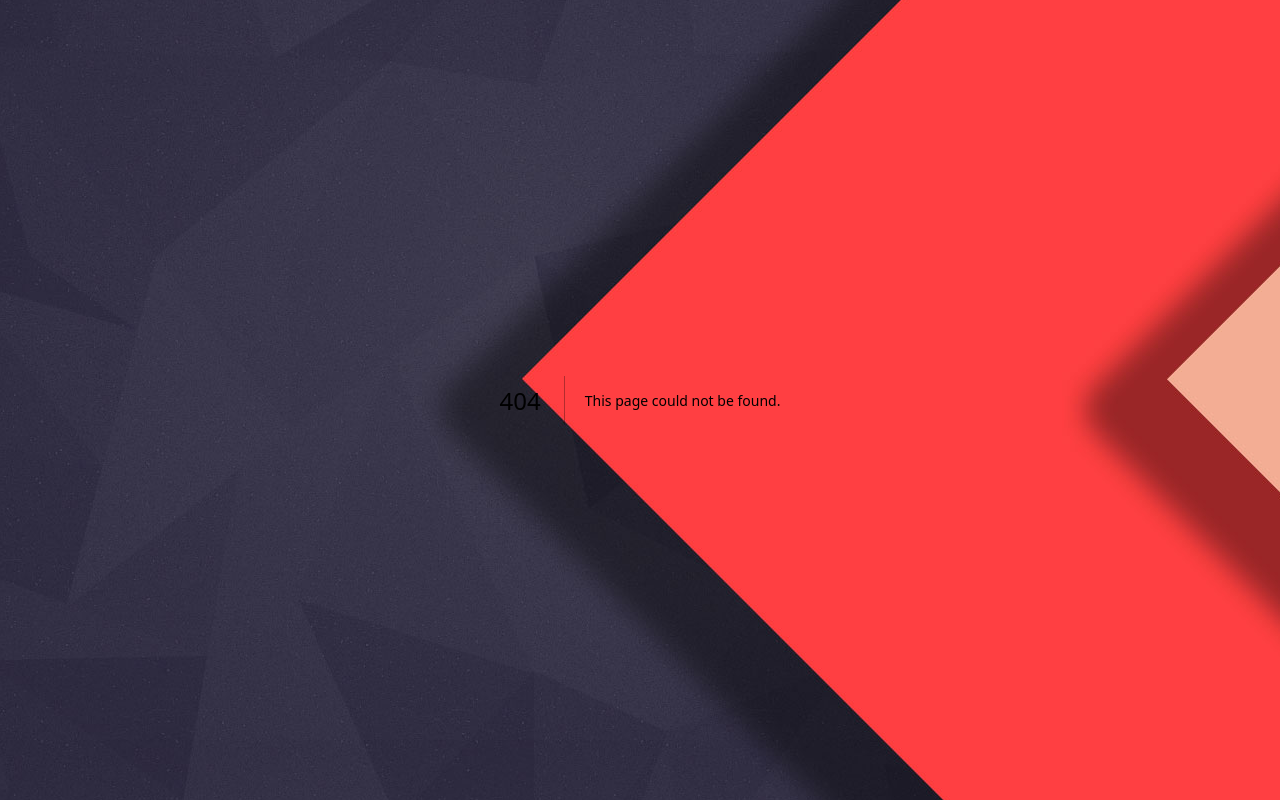
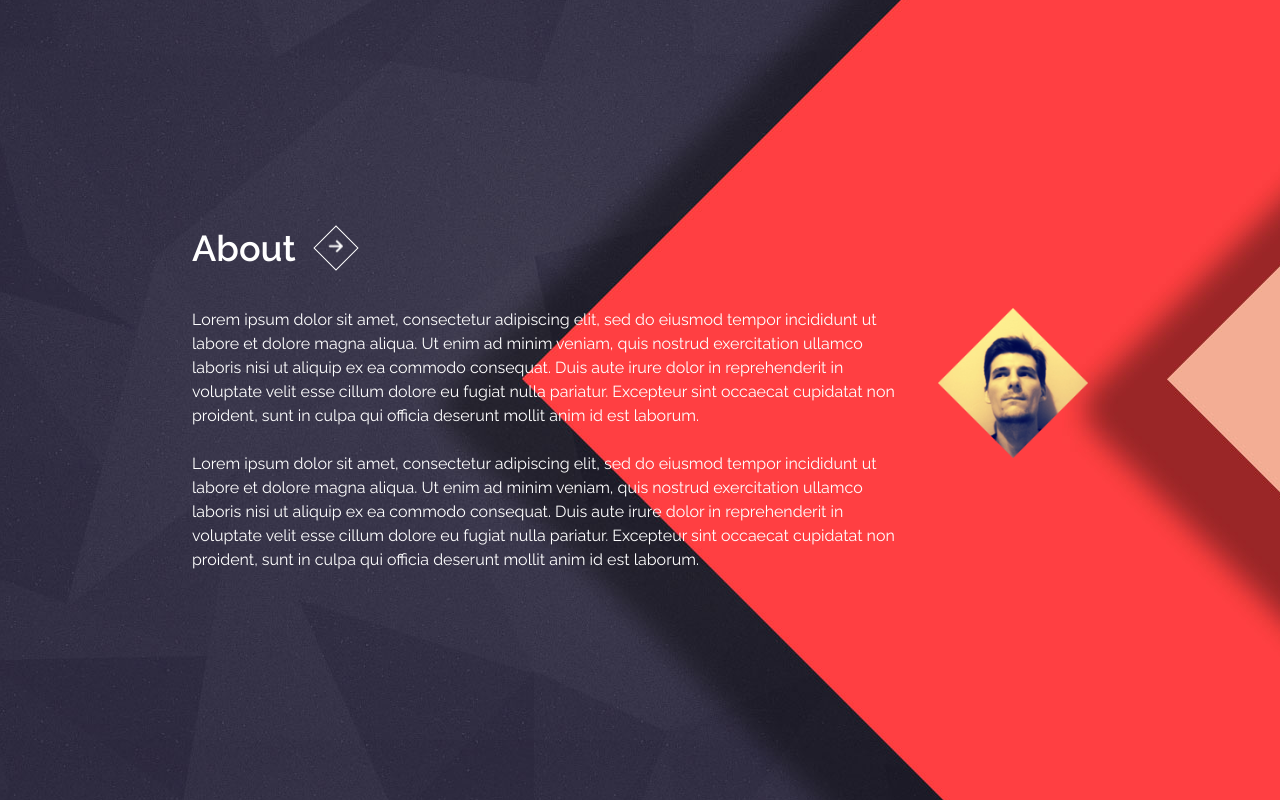
Before and after one commit to pbroniarczyk/Portfolio, a Next.js app: page /about in a window 1280 px wide. Before the commit this address had no page. Built offline with nearby package versions, Linux system fonts and the light colour scheme.

Commit message:
Mocked subpages with navigation

```diff
--- /dev/null
+++ b/src/app/about/page.tsx
@@ -0,0 +1,41 @@
+import Image from "next/image";
+
+import Headline from "@/components/Headline/Headline";
+import SquareLink from "@/components/SquareLink/SquareLink";
+
+import ProfileImg from "@/assets/images/profile-photo.png";
+
+export default function About() {
+  return (
+    <div className="view view--about">
+      <div className="view__navigation flex justify-start gap-6 items-center mb-10 ">
+        <Headline label="about" />
+        <SquareLink direction="RIGHT" label="back" link="/" variant="SMALL" />
+      </div>
+
+      <section className="flex items-start gap-6 max-w-4xl">
+        <div className="bio__content flex flex-col gap-6">
+          <p>
+            Lorem ipsum dolor sit amet, consectetur adipiscing elit, sed do eiusmod tempor
+            incididunt ut labore et dolore magna aliqua. Ut enim ad minim veniam, quis nostrud
+            exercitation ullamco laboris nisi ut aliquip ex ea commodo consequat. Duis aute irure
+            dolor in reprehenderit in voluptate velit esse cillum dolore eu fugiat nulla pariatur.
+            Excepteur sint occaecat cupidatat non proident, sunt in culpa qui officia deserunt
+            mollit anim id est laborum.
+          </p>
+
+          <p>
+            Lorem ipsum dolor sit amet, consectetur adipiscing elit, sed do eiusmod tempor
+            incididunt ut labore et dolore magna aliqua. Ut enim ad minim veniam, quis nostrud
+            exercitation ullamco laboris nisi ut aliquip ex ea commodo consequat. Duis aute irure
+            dolor in reprehenderit in voluptate velit esse cillum dolore eu fugiat nulla pariatur.
+            Excepteur sint occaecat cupidatat non proident, sunt in culpa qui officia deserunt
+            mollit anim id est laborum.
+          </p>
+        </div>
+
+        <Image src={ProfileImg} width={150} height={150} alt="Paweł Broniarczyk" />
+      </section>
+    </div>
+  );
+}
--- /dev/null
+++ b/src/app/contact/page.tsx
@@ -0,0 +1,26 @@
+import Headline from "@/components/Headline/Headline";
+import SquareLink from "@/components/SquareLink/SquareLink";
+
+export default function Contact() {
+  return (
+    <div className="view view--contact">
+      <div className="view__navigation flex justify-start gap-6 items-center mb-10 ">
+        <Headline label="contact" />
+        <SquareLink direction="UP" label="back" link="/" variant="SMALL" />
+      </div>
+
+      <section className="flex items-start gap-6 max-w-4xl">
+        <div className="bio__content flex flex-col gap-6">
+          <p>
+            Lorem ipsum dolor sit amet, consectetur adipiscing elit, sed do eiusmod tempor
+            incididunt ut labore et dolore magna aliqua. Ut enim ad minim veniam, quis nostrud
+            exercitation ullamco laboris nisi ut aliquip ex ea commodo consequat. Duis aute irure
+            dolor in reprehenderit in voluptate velit esse cillum dolore eu fugiat nulla pariatur.
+            Excepteur sint occaecat cupidatat non proident, sunt in culpa qui officia deserunt
+            mollit anim id est laborum.
+          </p>
+        </div>
+      </section>
+    </div>
+  );
+}
--- /dev/null
+++ b/src/app/experience/page.tsx
@@ -0,0 +1,35 @@
+import Headline from "@/components/Headline/Headline";
+import SquareLink from "@/components/SquareLink/SquareLink";
+
+export default function Experience() {
+  return (
+    <div className="view view--experience">
+      <div className="view__navigation flex justify-start gap-6 items-center mb-10 ">
+        <SquareLink direction="LEFT" label="back" link="/" variant="SMALL" />
+        <Headline label="experience" />
+      </div>
+
+      <section className="flex items-start gap-6 max-w-4xl">
+        <div className="bio__content flex flex-col gap-6">
+          <p>
+            Lorem ipsum dolor sit amet, consectetur adipiscing elit, sed do eiusmod tempor
+            incididunt ut labore et dolore magna aliqua. Ut enim ad minim veniam, quis nostrud
+            exercitation ullamco laboris nisi ut aliquip ex ea commodo consequat. Duis aute irure
+            dolor in reprehenderit in voluptate velit esse cillum dolore eu fugiat nulla pariatur.
+            Excepteur sint occaecat cupidatat non proident, sunt in culpa qui officia deserunt
+            mollit anim id est laborum.
+          </p>
+
+          <p>
+            Lorem ipsum dolor sit amet, consectetur adipiscing elit, sed do eiusmod tempor
+            incididunt ut labore et dolore magna aliqua. Ut enim ad minim veniam, quis nostrud
+            exercitation ullamco laboris nisi ut aliquip ex ea commodo consequat. Duis aute irure
+            dolor in reprehenderit in voluptate velit esse cillum dolore eu fugiat nulla pariatur.
+            Excepteur sint occaecat cupidatat non proident, sunt in culpa qui officia deserunt
+            mollit anim id est laborum.
+          </p>
+        </div>
+      </section>
+    </div>
+  );
+}
--- a/src/app/page.tsx
+++ b/src/app/page.tsx
@@ -2,12 +2,10 @@ import Navigation from "@/components/Navigation/Navigation";
 
 export default function Home() {
   return (
-    <main className="flex min-h-screen flex-col items-center justify-center p-24">
-      <div className="view view--home">
-        <h1 className="text-center text-7xl font-bold">Paweł Broniarczyk</h1>
-        <h2 className="text-center text-5xl font-thin">Frontend Developer</h2>
-        <Navigation />
-      </div>
-    </main>
+    <div className="view view--home">
+      <h1 className="text-center text-7xl font-bold">Paweł Broniarczyk</h1>
+      <h2 className="text-center text-5xl font-thin">Frontend Developer</h2>
+      <Navigation />
+    </div>
   );
 }
--- /dev/null
+++ b/src/components/Headline/Headline.tsx
@@ -0,0 +1,15 @@
+import { FC } from "react";
+
+type Props = {
+  label: string;
+};
+
+const Headline: FC<Props> = ({ label }) => {
+  return (
+    <div className="headline">
+      <h3 className="headline__label text-4xl font-semibold capitalize">{label}</h3>
+    </div>
+  );
+};
+
+export default Headline;
--- a/src/components/PageShell/PageShell.tsx
+++ b/src/components/PageShell/PageShell.tsx
@@ -9,7 +9,9 @@ type Props = {
 const PageShell: FC<Props> = ({ children }) => {
   return (
     <div className="view-wrapper" style={{ backgroundImage: `url(/bg.jpg)` }}>
-      {children}
+      <main className="flex min-h-screen flex-col items-center justify-center p-24">
+        {children}
+      </main>
     </div>
   );
 };
--- a/src/components/SquareLink/SquareLink.tsx
+++ b/src/components/SquareLink/SquareLink.tsx
@@ -14,21 +14,27 @@ type Props = {
   direction: "LEFT" | "RIGHT" | "UP" | "DOWN";
   label: string;
   link: string;
+  variant?: "LARGE" | "SMALL";
 };
 
-const SquareLink: FC<Props> = ({ className, direction, label, link }) => {
+const SquareLink: FC<Props> = ({ className, direction, label, link, variant = "LARGE" }) => {
   const [isHovered, setHovered] = useState<boolean>(false);
 
   const handleMouseEnter = () => setHovered((prevState) => !prevState);
 
-  const rootClass = clsx("square-link w-20 h-20", `square-link--${direction}`, className);
+  const rootClass = clsx(
+    "square-link w-20 h-20",
+    `square-link--${direction}`,
+    `square-link--${variant}`,
+    className
+  );
   const labelClass = clsx("square-link__label-wrapper", {
     "square-link__label-wrapper--visible": isHovered,
   });
 
   return (
     <div className={rootClass} onMouseEnter={handleMouseEnter} onMouseLeave={handleMouseEnter}>
-      <Link href={link}>
+      <Link className="block w-20 h-20" href={link}>
         <Image src={isHovered ? ArrowRightNavyIcon : ArrowRightWhiteIcon} alt="" className="w-8" />
 
         <div className={labelClass}>
--- a/src/components/SquareLink/square-link.scss
+++ b/src/components/SquareLink/square-link.scss
@@ -140,3 +140,96 @@
     transition: all .2s ease-in;
   }
 }
+
+.square-link--SMALL {
+  width: 2rem;
+  height: 2rem;
+
+  &.square-link--SMALL::before {
+    content: '';
+    width: 2rem;
+    height: 2rem;
+  }
+
+  .square-link__label-wrapper {
+    width: 2rem;
+    height: 2rem;
+  }
+
+  a {
+    width: 2rem;
+    height: 2rem;
+  }
+
+  img {
+    width: 1.25rem;
+  }
+
+  &.square-link--RIGHT {
+    &:hover {
+      &::before {
+        top: -6.5px;
+        left: 5px;
+      }
+
+      .square-link__label-wrapper {
+        transform: rotateZ(-45deg) translate(45px, 0px)
+      }
+    }
+
+    img {
+      transform: rotateZ(-45deg) translate(-2px, 7px);
+    }
+  }
+
+  &.square-link--UP {
+    &:hover {
+      &::before {
+        top: -5px;
+        left: -5px;
+      }
+
+      .square-link__label-wrapper {
+        transform: rotateZ(-45deg) translate(0px, -35px);
+      }
+    }
+
+    img {
+      transform: rotateZ(-135deg) translate(-7px, -2px);
+    }
+  }
+
+  &.square-link--LEFT {
+    &:hover {
+      &::before {
+        left: -5.5px;
+        top: 4px;
+      }
+
+      .square-link__label-wrapper {
+        transform: rotateZ(-45deg) translate(-45px, -0px);
+      }
+    }
+
+    img {
+      transform: rotateZ(-225deg) translate(2px, -7px);
+    }
+  }
+
+  &.square-link--DOWN {
+    &:hover {
+      &::before {
+        top: 5px;
+        left: 5px;
+      }
+
+      .square-link__label-wrapper {
+        transform: rotateZ(-45deg) translate(0px, 35px);
+      }
+    }
+
+    img {
+      transform: rotateZ(45deg) translate(7px, 2px);
+    }
+  }
+}
```
Also changed, not shown: src/assets/images/profile-photo.png (added).
